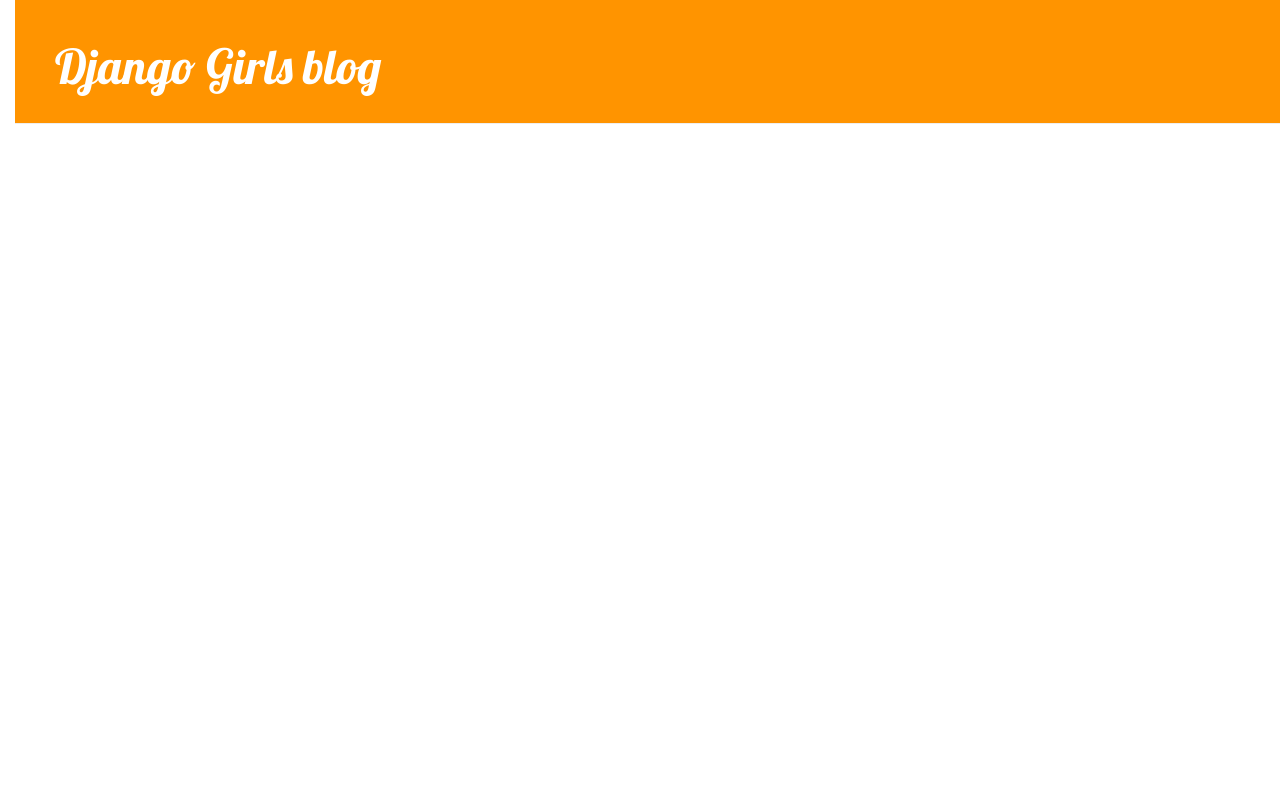
After one commit to janeshin059/my-first-blog, a Django app: template blog/templates/blog/base.html in a window 1280 px wide. The commit adds this page. Run offline with Django 3.2, Linux system fonts and the light colour scheme; the template is opened without the code that fills it, so the values that code supplies are empty; some libraries are stand-ins or nearby versions.

Commit message:
Added view and template for detailed blog post as well as CSS for the site.

```diff
--- /dev/null
+++ b/blog/static/css/blog.css
@@ -0,0 +1,54 @@
+h1 a {
+  color:#FCA205;
+  font-family:'Lobster';
+
+
+}
+body{padding-left:15px;}
+
+.page-header {
+    background-color: #ff9400;
+    margin-top: 0;
+    padding: 20px 20px 20px 40px;
+}
+
+.page-header h1, .page-header h1 a, .page-header h1 a:visited, .page-header h1 a:active {
+    color: #ffffff;
+    font-size: 36pt;
+    text-decoration: none;
+}
+
+.content {
+    margin-left: 40px;
+}
+
+h1, h2, h3, h4 {
+    font-family: 'Lobster', cursive;
+}
+
+.date {
+    color: #000080;
+}
+
+.save {
+    float: right;
+}
+
+.post-form textarea, .post-form input {
+    width: 100%;
+}
+
+.top-menu, .top-menu:hover, .top-menu:visited {
+    color: #ffffff;
+    float: right;
+    font-size: 26pt;
+    margin-right: 20px;
+}
+
+.post {
+    margin-bottom: 70px;
+}
+
+.post h1 a, .post h1 a:visited {
+    color: #000000;
+}
--- /dev/null
+++ b/blog/templates/blog/base.html
@@ -0,0 +1,30 @@
+{% load static %}
+<html>
+    <head>
+        <title>Django Girls blog</title>
+
+        <link rel="stylesheet" href="//maxcdn.bootstrapcdn.com/bootstrap/3.2.0/css/bootstrap.min.css">
+        <link rel="stylesheet" href="//maxcdn.bootstrapcdn.com/bootstrap/3.2.0/css/bootstrap-theme.min.css">
+
+        <link rel="stylesheet" href="{% static 'css/blog.css' %}">
+        <link href="//fonts.googleapis.com/css?family=Lobster&subset=latin,latin-ext" rel="stylesheet" type="text/css">
+   </head>
+
+   <body>
+      <div class="page-header">
+        <h1><a href="/">Django Girls blog</a></h1>
+      </div>
+
+<div class="content container">
+  <div class="row">
+    <div class="col-md-8">
+
+
+      {%block content%}
+
+  {%endblock%}
+
+
+    </div>
+  </div>
+</body>
--- a/blog/urls.py
+++ b/blog/urls.py
@@ -3,5 +3,6 @@
 
 urlpatterns=[
 url(r'^$',views.post_list,name='post_list'),
+url(r'^post/(?P<pk>\d+)/$',views.post_detail,name='post_detail'),
 
 ]
--- a/blog/views.py
+++ b/blog/views.py
@@ -1,4 +1,4 @@
-from django.shortcuts import render
+from django.shortcuts import render,get_object_or_404
 from django.utils import timezone
 from .models import Post
 
@@ -9,6 +9,9 @@
 
     return render(request,'blog/post_list.html',{'posts':posts})
 
+def post_detail(request,pk):
+    post=get_object_or_404(Post,pk=pk)
+    return render(request,'blog/post_detail.html',{'post':post})
 
 
 # Create your views here.
```
Also changed, not shown: blog/templates/blog/post_detail.html (added, +14 -0 lines), blog/templates/blog/post_list.html (+11 -36 lines).
